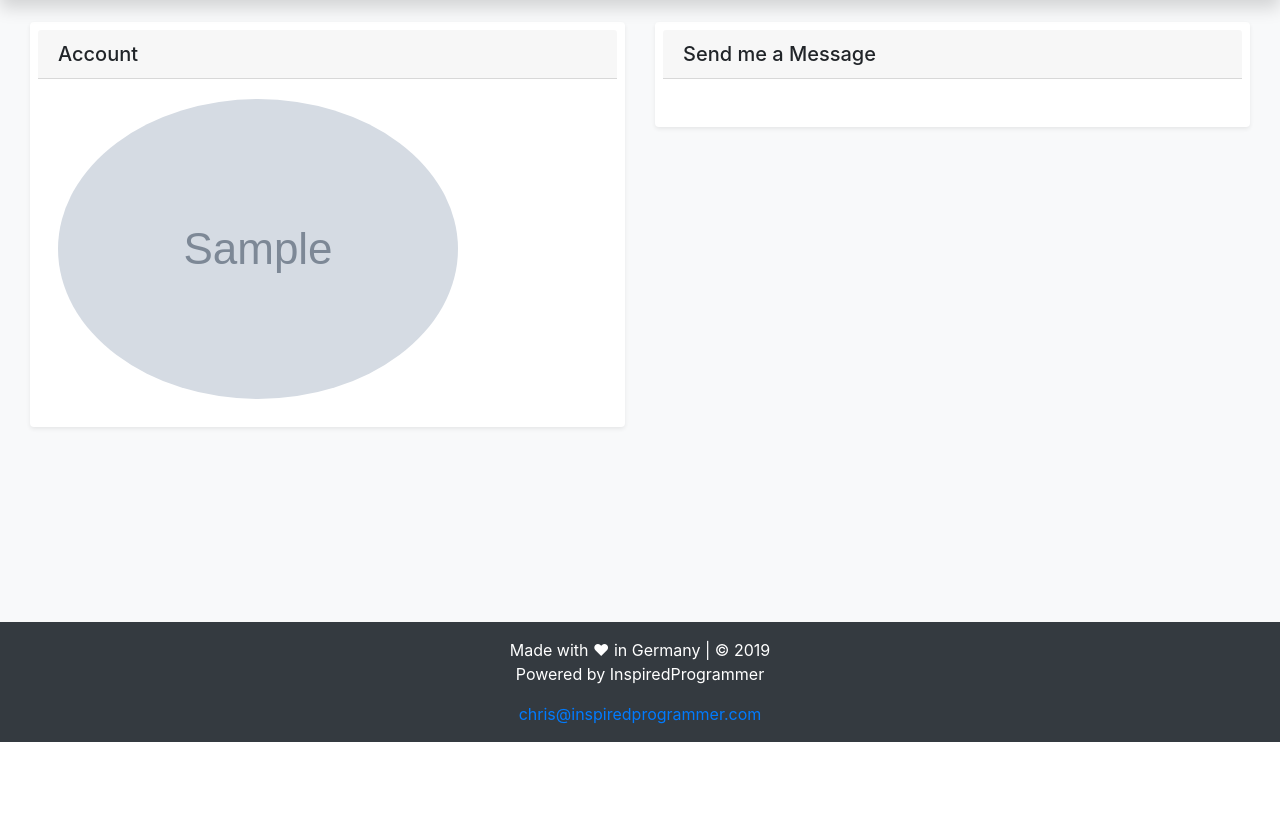
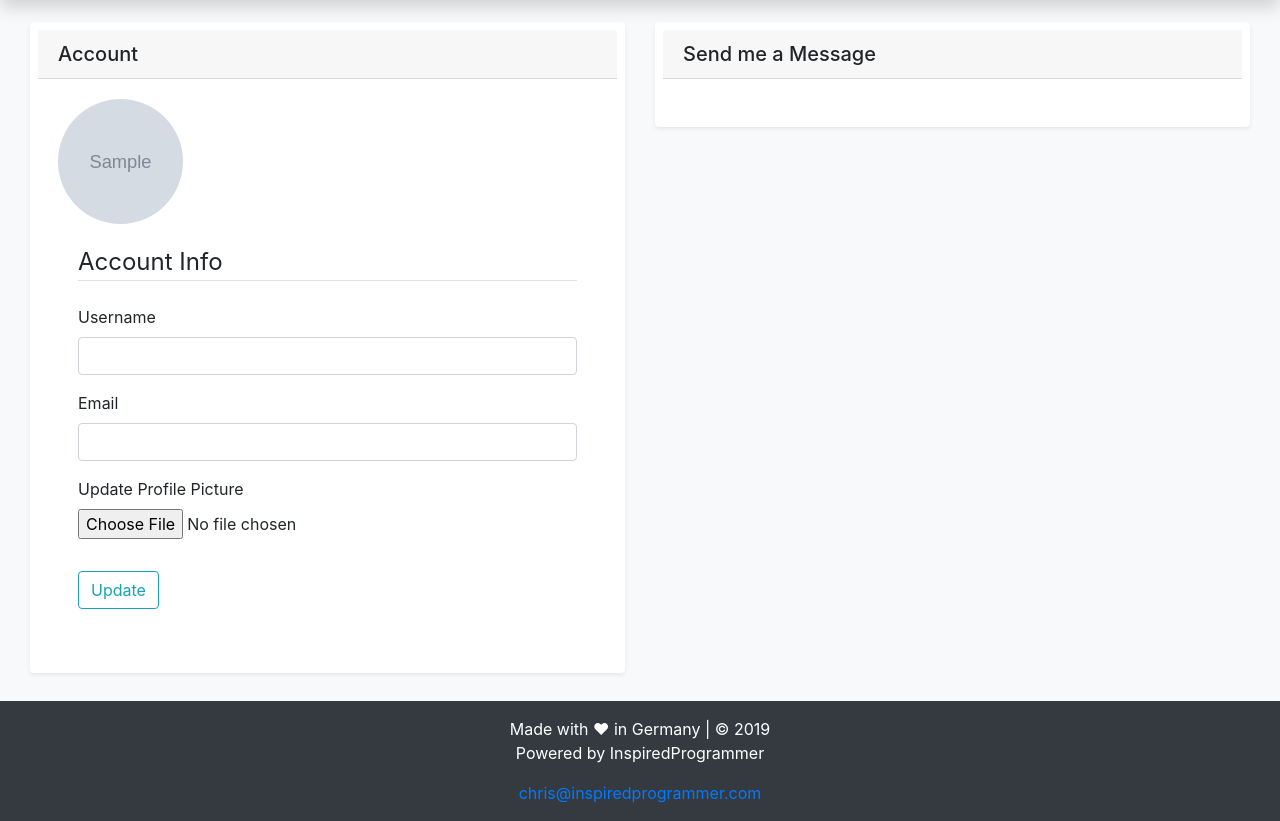
Before and after one commit to ChristianLutzCL/ServerMonitor, a Flask app: template monitor/templates/account.html in a window 1280 px wide. Shown: the part 58-879 px from the top of the page. Before the commit the page ends 800 px from the top, so only its background shows below. Run offline with Flask 2, Linux system fonts and the light colour scheme; the template is opened without the code that fills it: values that come from a table or form of the project are taken from there, most other values are stand-ins (such as "Sample title", 1, 10 or a date in 2020); grey boxes marked "Sample" are stand-in pictures; some libraries are stand-ins or nearby versions.

Commit message:
Update account.html

```diff
--- a/monitor/templates/account.html
+++ b/monitor/templates/account.html
@@ -10,11 +10,60 @@
                 <h5 class="card-header">Account</h5>
                     <div class="card-body">
                         <div class="media">
-                            <img class="rounded-circle account-img" src="{{ image_file }}" style="margin-right: 20px;" alt="">
+                            <img class="rounded-circle account-img" src="{{ image_file }}" style="margin-right: 20px;" alt="" width="125" height="125">
                             <div class="media-body">
                                 <h2 class="account-heading">{{ current_user.username }}</h2>
                                 <p class="text-secondary">{{ current_user.email }}</p>
                             </div>
+                        </div>
+                        <div class="content-section card-body">
+                            <form method="POST" action="" enctype="multipart/form-data">
+                                {{ form.hidden_tag() }}
+                                <fieldset class="form-group">
+                                    <legend class="border-bottom mb-4">Account Info</legend>
+                                    <div class="form-group">
+                                        {{ form.username.label(class="form-control-label") }}
+
+                                        {% if form.username.errors %}
+                                            {{ form.username(class="form-control is-invalid") }}
+                                            <div class="invalid-feedback">
+                                                {% for error in form.username.errors %}
+                                                <span>{{ error }}</span>
+                                                {% endfor %}
+                                            </div>
+                                        {% else %}
+                                            {{ form.username(class="form-control form-control") }}
+                                        {% endif %}
+                                    </div>
+
+                                    <div class="form-group">
+                                        {{ form.email.label(class="form-control-label") }}
+
+                                        {% if form.email.errors %}
+                                        {{ form.email(class="form-control is-invalid") }}
+                                        <div class="invalid-feedback">
+                                            {% for error in form.email.errors %}
+                                            <span>{{ error }}</span>
+                                            {% endfor %}
+                                        </div>
+                                    {% else %}
+                                        {{ form.email(class="form-control form-control") }}
+                                    {% endif %}
+                                    </div>
+                                    <div class="form-group">
+                                        {{ form.picture.label() }}
+                                        {{ form.picture(class="form-control-file") }}
+                                        {% if form.picture.errors %}
+                                            {% for error in form.picture.errors %}
+                                                <span class="text-danger">{{ error }}</span></br>
+                                            {% endfor %}
+                                        {% endif %}
+                                    </div>
+                                </fieldset>
+                                <div class="form-group">
+                                    {{ form.submit(class="btn btn-outline-info") }}
+                                </div>
+                            </form>
                         </div>
                     </div>
             </div>
```
